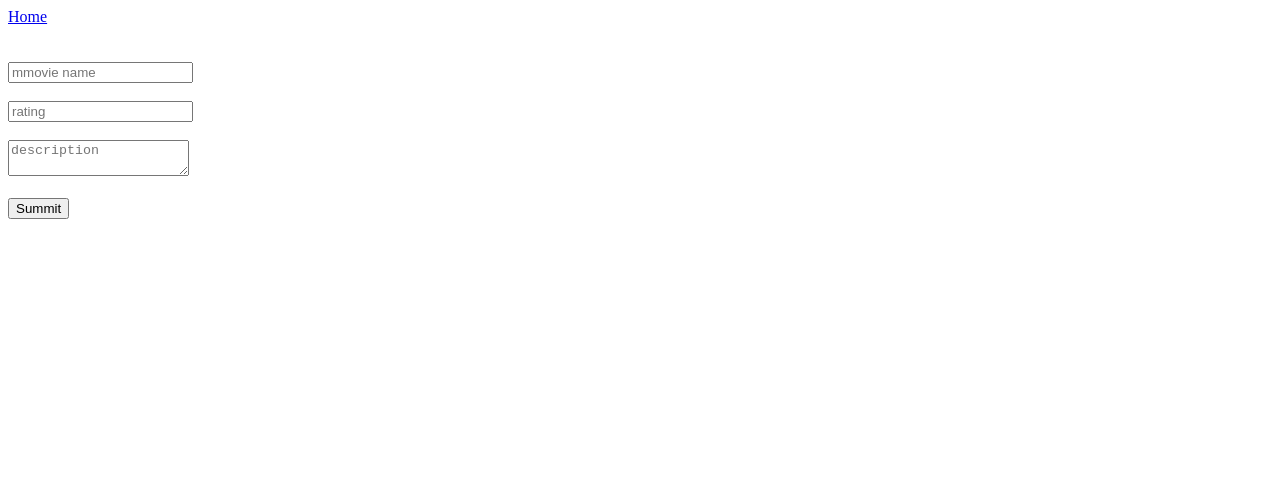
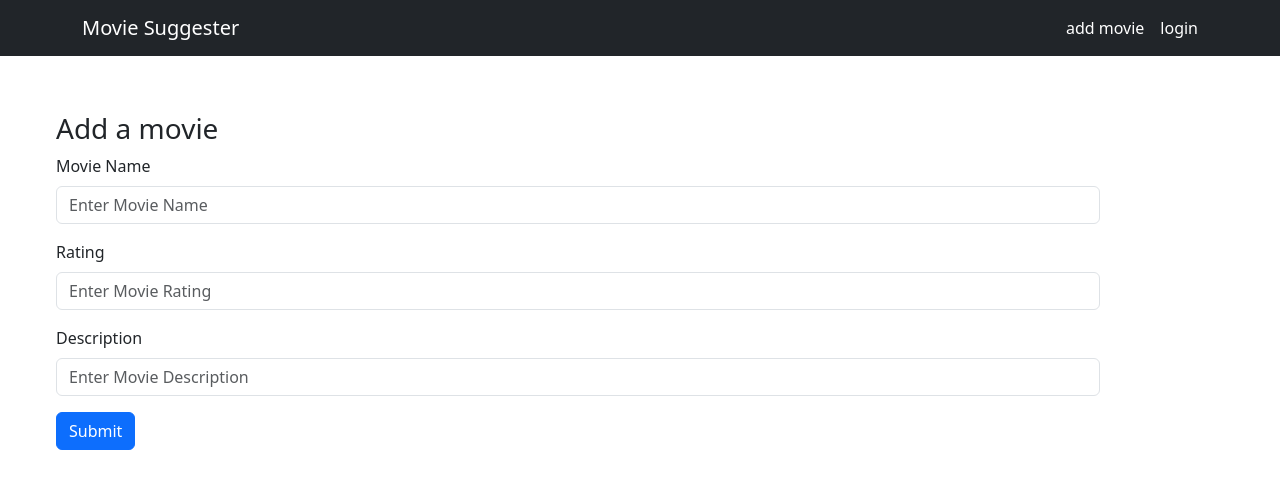
Before and after one commit to ghimirepraveen/Movie_Suggester, a React (Create React App) app: page /add in a window 1280 px wide. Shown: the top 488 px of the page. Built offline with nearby package versions, Linux system fonts and the light colour scheme.

Commit message:
adding final product but with lots of missfunction

```diff
--- a/package.json
+++ b/package.json
@@ -7,7 +7,9 @@
     "@testing-library/react": "^13.4.0",
     "@testing-library/user-event": "^13.5.0",
     "axios": "^1.6.5",
+    "bootstrap": "^5.3.2",
     "react": "^18.2.0",
+    "react-bootstrap": "^2.10.0",
     "react-dom": "^18.2.0",
     "react-router-dom": "^5.3.4",
     "react-scripts": "5.0.1",
--- a/public/index.html
+++ b/public/index.html
@@ -24,7 +24,7 @@
       work correctly both with client-side routing and a non-root public URL.
       Learn how to configure a non-root public URL by running `npm run build`.
     -->
-    <title>React App</title>
+    <title>Movie Suggester</title>
   </head>
   <body>
     <noscript>You need to enable JavaScript to run this app.</noscript>
--- /dev/null
+++ b/src/component/MovieNavbar.js
@@ -0,0 +1,43 @@
+import { Container, Navbar } from "react-bootstrap";
+import { Link } from "react-router-dom/cjs/react-router-dom.min";
+
+const MovieNavbar = () => {
+  return (
+    <>
+      <Navbar className="bg-dark text-light">
+        <Container>
+          <Navbar.Brand href="/" className="text-white">
+            <Link to="/" className="text-white">
+              Movie Suggester
+            </Link>
+          </Navbar.Brand>
+          <Navbar.Toggle />
+          <Navbar.Collapse className="justify-content-end gap-3">
+            <Navbar.Text>
+              <Link to="/add" className="text-white">
+                add movie
+              </Link>
+            </Navbar.Text>
+            <Navbar.Text>
+              {localStorage.getItem("accessToken") ? (
+                <>
+                  <Link to="/profile" className="text-white">
+                    profile
+                  </Link>
+                </>
+              ) : (
+                <>
+                  <Link to="/login" className="text-white">
+                    login
+                  </Link>
+                </>
+              )}
+            </Navbar.Text>
+          </Navbar.Collapse>
+        </Container>
+      </Navbar>
+    </>
+  );
+};
+
+export default MovieNavbar;
--- /dev/null
+++ b/src/component/Singlemovie.js
@@ -0,0 +1,59 @@
+import { Button, Card, Col } from "react-bootstrap";
+import { Link } from "react-router-dom/cjs/react-router-dom.min";
+
+const Singlemovie = (props) => {
+  return (
+    <>
+      <Col key={props.data.id}>
+        <Card style={{ width: "16rem", minHeight: "730px" }}>
+          <Card.Img
+            variant="top"
+            src={props.data.image}
+            style={{ maxWidth: "250 px" }}
+          />
+          <Card.Body>
+            <Card.Title>{props.data.name}</Card.Title>
+            <Card.Text>{props.data.info}</Card.Text>
+            <Card.Text>{props.data.rating}</Card.Text>
+            <Link to={`/view_movies/${props.data.id}`}>
+              <Button variant="primary">View Detail</Button>
+            </Link>
+          </Card.Body>
+        </Card>
+
+        {/* <div key={props.data.id}>
+          <Link to={`/view_movies/${props.data.id}`}>
+            <span
+              style={{
+                color: "blue",
+                fontWeight: "bold",
+                fontSize: "30px",
+                textDecoration: "none",
+              }}
+            >
+              {props.data.name}
+            </span>
+          </Link>
+          <br />
+          <br />
+          <img
+            style={{ height: "50%" }}
+            src={props.data.image}
+            alt="img of movies"
+          />
+          <div style={{ background: "white", fontSize: "20px" }}>
+            <p>{props.data.info ? props.data.info : "None"}</p>
+          </div>
+          <br />
+          <br />
+          <div style={{ fontSize: "35px" }}>
+            Rating:{props.data.rating ? props.data.rating : "0"}
+          </div>
+          <hr />
+        </div> */}
+      </Col>
+    </>
+  );
+};
+
+export default Singlemovie;
--- a/src/index.js
+++ b/src/index.js
@@ -1,8 +1,8 @@
 import React from "react";
 import ReactDOM from "react-dom/client";
-
+import "bootstrap/dist/css/bootstrap.min.css";
 import App from "./App";
-
+import "./styles/global.css";
 const root = ReactDOM.createRoot(document.getElementById("root"));
 root.render(
   <React.StrictMode>
--- a/src/pages/AddMovies.js
+++ b/src/pages/AddMovies.js
@@ -1,7 +1,9 @@
 import axios from "axios";
 import { useRef } from "react";
 import { Link, useHistory } from "react-router-dom/cjs/react-router-dom.min";
-
+import MovieNavbar from "../component/MovieNavbar";
+import { Container, Form } from "react-bootstrap";
+import { Button } from "react-bootstrap";
 const AddMovies = () => {
   const history = useHistory();
   const moviename = useRef();
@@ -37,22 +39,49 @@ const AddMovies = () => {
   };
   return (
     <>
-      <Link to="/">Home</Link>
-      <form onSubmit={addmoviehandler}>
-        <br />
-        <br />
+      <MovieNavbar />
+      <Container className="p-5 m-2">
+        <form onSubmit={addmoviehandler}>
+          <h3>Add a movie</h3>
 
-        <input type="text" placeholder="mmovie name" ref={moviename} />
-        <br />
-        <br />
-        <input type="text" placeholder="rating" ref={rating} />
-        <br />
-        <br />
-        <textarea placeholder="description" ref={descripetion}></textarea>
-        <br />
-        <br />
-        <button type="submit">Summit</button>
-      </form>
+          {/* <input type="text" placeholder="movie name" ref={moviename} />
+          <br />
+          <br /> */}
+          <Form.Group className="mb-3">
+            <Form.Label>Movie Name</Form.Label>
+            <Form.Control
+              type="moviename"
+              placeholder="Enter Movie Name"
+              ref={moviename}
+            />
+          </Form.Group>
+          {/* <input type="text" placeholder="rating" ref={rating} />
+          <br />
+          <br /> */}
+          <Form.Group className="mb-3">
+            <Form.Label>Rating</Form.Label>
+            <Form.Control
+              type="rating"
+              placeholder="Enter Movie Rating"
+              ref={rating}
+            />
+          </Form.Group>
+          {/* <textarea placeholder="description" ref={descripetion}></textarea>
+          <br />
+          <br /> */}
+          <Form.Group className="mb-3">
+            <Form.Label>Description</Form.Label>
+            <Form.Control
+              type="description"
+              placeholder="Enter Movie Description"
+              ref={descripetion}
+            />
+          </Form.Group>
+          <Button variant="primary" type="submit">
+            Submit
+          </Button>
+        </form>
+      </Container>
     </>
   );
 };
--- a/src/pages/Index.js
+++ b/src/pages/Index.js
@@ -1,6 +1,8 @@
 import axios from "axios";
 import { useEffect, useState } from "react";
-import { Link } from "react-router-dom/cjs/react-router-dom.min";
+import MovieNavbar from "../component/MovieNavbar";
+import Singlemovie from "../component/Singlemovie";
+import { Container, Form, Row } from "react-bootstrap";
 
 const Index = () => {
   const [movies, setMovies] = useState([]);
@@ -48,41 +50,25 @@ const Index = () => {
       setloading(false);
       setfirstrun(false);
       setErrorText("Cannot get movies ");
-      //alert("can not info from get movies!1");
     }
 
     console.log(movies);
   };
 
-  //   const promise = new Promise((resolve, reject) => {
-  //     const response = axios.get(
-  //       "https://api.dynoacademy.com/test-api/v1/movies"
-  //     );
-  //     resolve(response);
-  //   });
-  //   promise
-  //     .then((result) => {
-  //       console.log(result);
-  //     })
-  //     .catch((error) => {});
-  // };
-
   return (
     <div className="App">
-      <div>
-        <Link to="/add">add movie</Link>
-        <Link to="/login">login</Link>
+      <MovieNavbar />
+      <div className="text-center">
+        <Container>
+          <Form.Group className="mb-3">
+            <Form.Label>Provide a movie name </Form.Label>
+            <Form.Control
+              type="movie"
+              onChange={(e) => setsearchtext(e.target.value)}
+            />
+          </Form.Group>
+        </Container>
       </div>
-      <div>
-        <input
-          type="text"
-          value={searchmovietext}
-          placeholder="provide movie name "
-          onChange={(e) => setsearchtext(e.target.value)}
-        />
-        <span style={{ color: "red " }}>{searcherrortext}</span>
-      </div>
-      {/* <button onClick={fetchmovies}>Get movies</button> */}
       <br></br>
       {iserror ? (
         <>
@@ -106,38 +92,11 @@ const Index = () => {
           <>movies not found</>
         ) : (
           <>
-            {movies.map((el) => (
-              <div key={el.id}>
-                <Link to={`/view_movies/${el.id}`}>
-                  <span
-                    style={{
-                      color: "blue",
-                      fontWeight: "bold",
-                      fontSize: "30px",
-                      textDecoration: "none",
-                    }}
-                  >
-                    {el.name}
-                  </span>
-                </Link>
-                <br />
-                <br />
-                <img
-                  style={{ height: "50%" }}
-                  src={el.image}
-                  alt="img of movies"
-                />
-                <div style={{ background: "white", fontSize: "20px" }}>
-                  <p>{el.info ? el.info : "None"}</p>
-                </div>
-                <br />
-                <br />
-                <div style={{ fontSize: "35px" }}>
-                  Rating:{el.rating ? el.rating : "0"}
-                </div>
-                <hr />
-              </div>
-            ))}
+            <Row>
+              {movies.map((el) => (
+                <Singlemovie data={el} />
+              ))}
+            </Row>
           </>
         )}
       </div>
--- a/src/pages/Login.js
+++ b/src/pages/Login.js
@@ -1,9 +1,13 @@
 import axios from "axios";
 import { useRef } from "react";
+import { useHistory } from "react-router-dom/cjs/react-router-dom.min";
+import MovieNavbar from "../component/MovieNavbar";
+import { Button, Container, Form } from "react-bootstrap";
 
 const Login = () => {
   const email = useRef();
   const password = useRef();
+  const history = useHistory();
 
   const loginhandeler = async (e) => {
     e.preventDefault();
@@ -20,39 +24,62 @@ const Login = () => {
           timeout: 1000,
         }
       );
+      const getAccesToken = response.data.accessToken;
+      localStorage.setItem("accessToken", getAccesToken);
 
+      history.replace("/");
       //alert(response.data.message);
       if (response.data.status === "success") {
         alert("logined sucessfully");
       }
     } catch (error) {
+      try {
         if (error.response) {
           console.log(error.response.data.errors[0].message);
         } else {
           alert("something went wrong !!! Please try again !!");
         }
+      } catch (error) {
+        alert("Unknown error Occured !try again later");
       }
-  };
+    }
     return (
       <>
-      login screen
+        <MovieNavbar />
+        <Container>
           <form onSubmit={loginhandeler}>
             <br />
             <br />
-        email:
+            {/* email:
             <br />
             <input type="text" ref={email}></input>
             <br />
-        <br />
-        password:
+            <br /> */}
+            <Form.Group className="mb-3">
+              <Form.Label>Email address</Form.Label>
+              <Form.Control
+                type="email"
+                placeholder="Enter email"
+                ref={email}
+              />
+            </Form.Group>
+            <Form.Group className="mb-3">
+              <Form.Label>Password</Form.Label>
+              <Form.Control type="password" ref={password} />
+            </Form.Group>
+            {/* password:
             <br />
             <input type="text" ref={password}></input>
             <br />
-        <br />
-        <button type="summit">login</button>
+            <br /> */}
+            <Button variant="primary" type="submit">
+              Login
+            </Button>
           </form>
+        </Container>
       </>
     );
   };
+};
 
 export default Login;
--- /dev/null
+++ b/src/pages/Profile.js
@@ -0,0 +1,64 @@
+import axios from "axios";
+import { useEffect, useState } from "react";
+import { Link, useHistory } from "react-router-dom/cjs/react-router-dom.min";
+import MovieNavbar from "../component/MovieNavbar";
+import { Button, Container } from "react-bootstrap";
+
+const Profile = () => {
+  const history = useHistory();
+  const [userdata, setuserdata] = useState({});
+  useEffect(() => {
+    getprofile();
+  }, []);
+
+  const getprofile = async () => {
+    const getAccesToken = localStorage.getItem("AccessToken");
+    try {
+      const response = await axios.post(
+        "https://api.dynoacademy.com/test-api/v1/me",
+
+        {
+          timeout: 1111,
+          header: {
+            Authorization: `Bearer ${getAccesToken}}`,
+          },
+        }
+      );
+
+      setuserdata(response.data.data);
+      console(response);
+    } catch (error) {
+      if (error.response) {
+        console.log(error.response.data.errors[0].message);
+      } else {
+        alert("something went wrong !!! Please try again !!");
+      }
+    }
+  };
+
+  const onlogout = () => {
+    localStorage.removeItem("accessToken");
+    history.push("/");
+  };
+  return (
+    <>
+      <MovieNavbar></MovieNavbar>
+      <Container className="mt-1">
+        Name:{userdata.name};
+        <br />
+        <br />
+        Email:{userdata.email}
+        <br />
+        <br />
+        Country:{userdata.country}
+        <br />
+        <br />
+        <Button variant="danger" type="submit">
+          Login
+        </Button>
+      </Container>
+    </>
+  );
+};
+
+export default Profile;
--- a/src/routes/Router.js
+++ b/src/routes/Router.js
@@ -2,7 +2,8 @@ import { BrowserRouter, Route, Switch } from "react-router-dom";
 import Index from "../pages/Index";
 import ViewMovies from "../pages/ViewMovie";
 import AddMovies from "../pages/AddMovies";
-import login from "../pages/Login";
+import Login from "../pages/Login";
+import Profile from "../pages/Profile";
 
 const Router = () => {
   return (
@@ -11,7 +12,8 @@ const Router = () => {
         <Route path="/" component={Index} exact />
         <Route path="/view_movies/:id" component={ViewMovies} />
         <Route path="/add" component={AddMovies} />
-        <Route path="/login" component={login} />
+        <Route path="/login" component={Login} />
+        <Route path="/profile" component={Profile} />
       </Switch>
     </BrowserRouter>
   );
--- /dev/null
+++ b/src/styles/global.css
@@ -0,0 +1,3 @@
+* {
+  text-decoration: none !important;
+}
```
Also changed, not shown: src/pages/ViewMovie.js (+12 -6 lines), 1 other file (tests, documents, lock files or other folders). Lines whose indentation alone changed are shown as unchanged.
